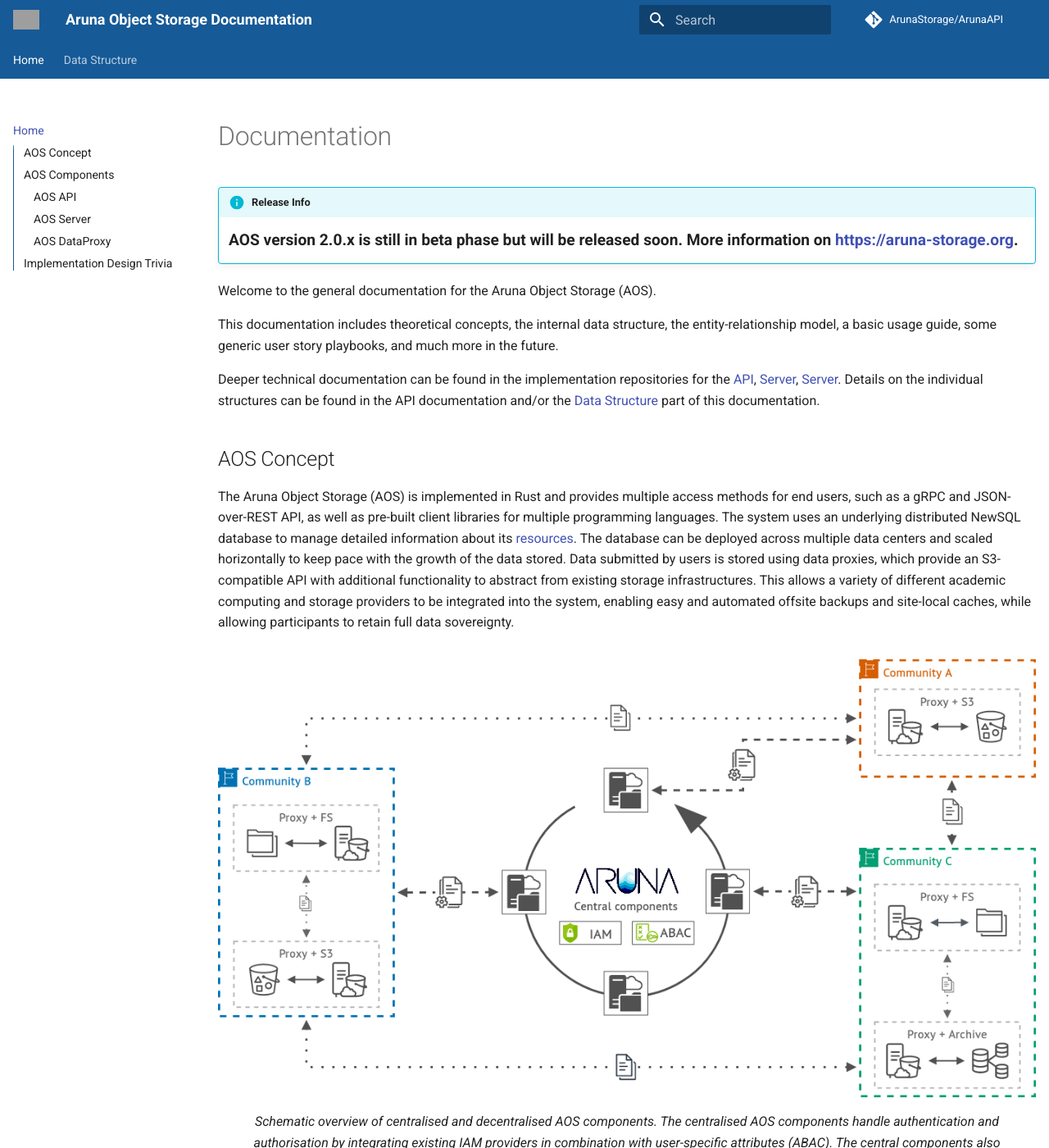
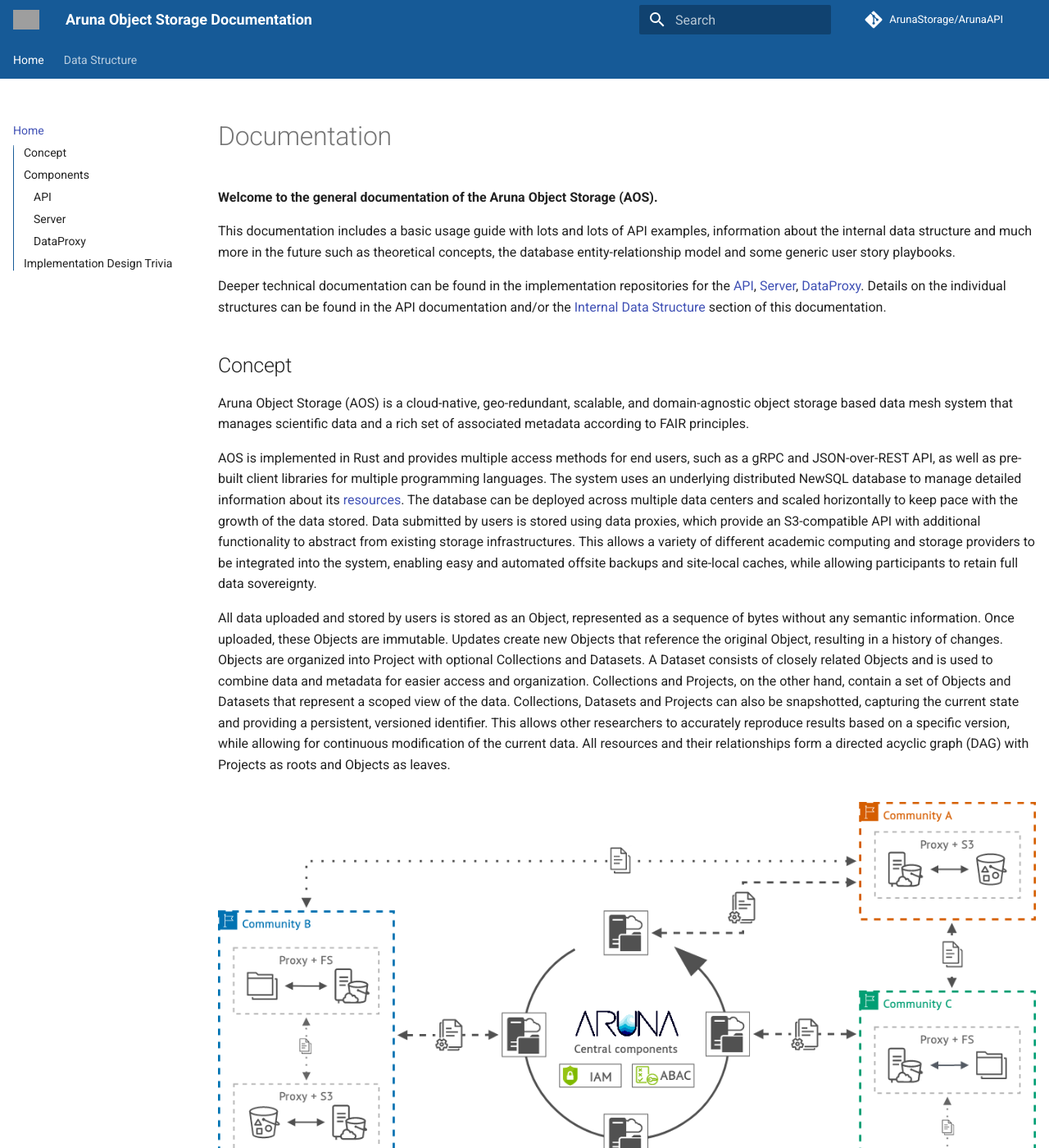
Before and after one commit to ArunaStorage/documentation, an MkDocs documentation site: the page built from docs/index.md, in a window 1280 px wide and 1400 px high. Shown: the whole window at 82% size. Built offline with MkDocs 1.6.1 and Material for MkDocs 9.7.7, drawn with Linux system fonts in a browser that asks for light colours; comment, search, counter and statistics services are not loaded; the version menu is left out; some of the changed text lies outside the part shown; grey boxes are pictures that could not be loaded.

Commit message:
docs: Adapt index page of documentation to the updated README

```diff
--- a/docs/index.md
+++ b/docs/index.md
@@ -1,20 +1,20 @@
 # Documentation
 
-!!! Info "Release Info"
+**Welcome to the general documentation of the Aruna Object Storage (AOS).**
 
-    <span style="font-size: 150%;">**AOS version 2.0.x is still in beta phase but will be released soon. More information on [https://aruna-storage.org](https://aruna-storage.org){target="_blank"}.**</span>
+This documentation includes a basic usage guide with lots and lots of API examples, information about the internal data structure and much more in the future such as theoretical concepts, the database entity-relationship model and some generic user story playbooks.
 
-Welcome to the general documentation for the Aruna Object Storage (AOS).
-
-This documentation includes theoretical concepts, the internal data structure, the entity-relationship model, a basic usage guide, some generic user story playbooks, and much more in the future.
-
-Deeper technical documentation can be found in the implementation repositories for the [API](#aos-api), [Server](#aos-server), [Server](#aos-dataproxy).
-Details on the individual structures can be found in the API documentation and/or the [Data Structure](internal_data_structure/internal_data_structure.md) part of this documentation.
+Deeper technical documentation can be found in the implementation repositories for the [API](#api), [Server](#server), [DataProxy](#dataproxy).
+Details on the individual structures can be found in the API documentation and/or the [Internal Data Structure](internal_data_structure/internal_data_structure.md) section of this documentation.
 
 
-## AOS Concept
+## Concept
 
-The Aruna Object Storage (AOS) is implemented in Rust and provides multiple access methods for end users, such as a gRPC and JSON-over-REST API, as well as pre-built client libraries for multiple programming languages. The system uses an underlying distributed NewSQL database to manage detailed information about its [resources](#aruna-resources).  The database can be deployed across multiple data centers and scaled horizontally to keep pace with the growth of the data stored. Data submitted by users is stored using data proxies, which provide an S3-compatible API with additional functionality to abstract from existing storage infrastructures. This allows a variety of different academic computing and storage providers to be integrated into the system, enabling easy and automated offsite backups and site-local caches, while allowing participants to retain full data sovereignty.
+Aruna Object Storage (AOS) is a cloud-native, geo-redundant, scalable, and domain-agnostic object storage based data mesh system that manages scientific data and a rich set of associated metadata according to FAIR principles.
+
+AOS is implemented in Rust and provides multiple access methods for end users, such as a gRPC and JSON-over-REST API, as well as pre-built client libraries for multiple programming languages. The system uses an underlying distributed NewSQL database to manage detailed information about its [resources](#aruna-resources). The database can be deployed across multiple data centers and scaled horizontally to keep pace with the growth of the data stored. Data submitted by users is stored using data proxies, which provide an S3-compatible API with additional functionality to abstract from existing storage infrastructures. This allows a variety of different academic computing and storage providers to be integrated into the system, enabling easy and automated offsite backups and site-local caches, while allowing participants to retain full data sovereignty.
+
+All data uploaded and stored by users is stored as an Object, represented as a sequence of bytes without any semantic information. Once uploaded, these Objects are immutable. Updates create new Objects that reference the original Object, resulting in a history of changes. Objects are organized into Project with optional Collections and Datasets. A Dataset consists of closely related Objects and is used to combine data and metadata for easier access and organization. Collections and Projects, on the other hand, contain a set of Objects and Datasets that represent a scoped view of the data. Collections, Datasets and Projects can also be snapshotted, capturing the current state and providing a persistent, versioned identifier. This allows other researchers to accurately reproduce results based on a specific version, while allowing for continuous modification of the current data. All resources and their relationships form a directed acyclic graph (DAG) with Projects as roots and Objects as leaves.
 
 <figure id="aruna-components" markdown>
   ![Schematic overview of centralised and decentralised AOS components.](internal_data_structure/aruna_components.png){ align=center }
@@ -22,14 +22,14 @@
 .</figcaption>
 </figure>
 
-## AOS Components
+## Components
 
 <figure id="aruna-resources" markdown>
   ![Resource relations concept of the Aruna Object Storage data structure](internal_data_structure/aruna_resources.png){ align=center }
-  <figcaption markdown>chematic of a hierarchical structure of AOS resources. A more detailed description of the individual parts can be found [here](internal_data_structure/internal_data_structure.md).</figcaption>
+  <figcaption markdown>Schematic of a hierarchical structure of AOS resources. A more detailed description of the individual parts can be found in the [**:material-graph:Data Structure**](internal_data_structure/internal_data_structure.md){target="_blank"} section.</figcaption>
 </figure>
 
-### **AOS API**
+### **API**
 
 [:material-source-repository: **Github repo**](https://github.com/ArunaStorage/ArunaAPI){:target="_blank"}
 
@@ -41,9 +41,9 @@
 * Rust API stubs: [GitHub](https://github.com/ArunaStorage/rust-api){:target="_blank"} or [crates.io](https://crates.io/crates/aruna-rust-api){:target="_blank"}
 * Go API stubs: [GitHub](https://github.com/ArunaStorage/go-api){:target="_blank"}
 * Python API stubs: [GitHub](https://github.com/ArunaStorage/python-api){:target="_blank"} or [PyPI](https://pypi.org/project/Aruna-Python-API){:target="_blank"}
-* Java API stubs: [GitHub](https://github.com/ArunaStorage/java-api){:target="_blank"}
+* Java API stubs: [GitHub](https://github.com/ArunaStorage/java-api){:target="_blank"} or [GitHub Packages](https://github.com/ArunaStorage/java-api/packages/){:target="_blank"}
 
-### **AOS Server**
+### **Server**
 
 [:material-source-repository: **Github repo**](https://github.com/ArunaStorage/ArunaServer){:target="_blank"}
 
@@ -51,7 +51,7 @@
 
 > Aruna Object Storage is a geo-redundant data lake storage system that manages scientific data and a rich set of associated metadata according to FAIR principles.
 
->It supports multiple data storage backends (e.g. S3, File ...) via a DataProxy that exposes a S3-compatible interface.
+> It supports multiple data storage backends (e.g. S3, File ...) via a DataProxy that exposes a S3-compatible interface.
 
 > * FAIR, geo-redundant, data storage for multiple scientific domains
 > * Organize your data objects in projects, collections and datasets
@@ -62,13 +62,15 @@
 > * REST-API and dedicated client libraries for Python, Rust, Go and Java
 > * (planned) integrated scheduling of external workflows for data validation and transformation
 
-### **AOS DataProxy**
+### **DataProxy**
 
 [:material-source-repository: **Github repo**](https://github.com/ArunaStorage/DataProxy){:target="_blank"}
 
 > This is the internal server implementation handling the communication between the data storage backend used for the specific AOS instance.
 
-> DataProxy is a subcomponent of Aruna Object Storage that provides a partially compatible S3 API for data storage with advanced features like encryption at REST, deduplication, and storage according to FAIR principles. Features
+> DataProxy is a subcomponent of Aruna Object Storage that provides a partially compatible S3 API for data storage with advanced features like encryption at REST, deduplication, and storage according to FAIR principles.
+
+> **Features**
 
 > * Partial S3 API compatibility: DataProxy implements a subset of the S3 API, making it easy to integrate with existing S3 clients and libraries.
 > * Encryption at rest: all data stored in DataProxy is encrypted at rest, ensuring the confidentiality and integrity of your data.
@@ -88,10 +90,10 @@
 
 ## Implementation Design Trivia
 
-- An RDBMS will be used as database backend for the AOS Server
-- The AOS Server, Dataproxy nd CLI will be implemented in [Rust](https://www.rust-lang.org/){:target="_blank"}
-- The base API interface will be defined using [Protocol Buffers](https://developers.google.com/protocol-buffers){:target="_blank"}
-- All endpoints work with JSON over HTTP just as they do with requests made via gRPC from individual clients
-- [Clients stubs](#aos-api) will be generated for major programming languages on every API release
-- A [basic CLI client](https://github.com/ArunaStorage/ArunaCLI){:target="_blank"} will be offered to simplify the usage entry barrier
-- A [web UI](https://web.aruna.nfdi-dev.gi.denbi.de/ui/){:target="_blank"} is available for demonstration purposes
+- A distributed NewSQL RDBMS will be used as database backend for the AOS Server
+- The AOS Server, Data Proxy and CLI are implemented in [Rust](https://www.rust-lang.org/)
+- The base API interface is defined using [Protocol Buffers](https://developers.google.com/protocol-buffers)
+- All endpoints work with JSON over HTTP just as they would do with requests made via gRPC from individual clients
+- [Client stubs](#aos-api) will be generated for major programming languages on every API release ([listed here](#aos-api))
+- A [basic CLI client](https://github.com/ArunaStorage/ArunaCLI) will be offered to simplify the usage entry barrier
+- A [web UI](https://aruna-storage.org) is available for demonstration purposes
--- a/docs/stylesheets/extra.css
+++ b/docs/stylesheets/extra.css
@@ -6,6 +6,10 @@
 
 .md-grid {
   max-width: 75rem;
+}
+
+.md-typeset table:not([class]) td {
+  padding: .5em 1em !important;
 }
 
 h2 {
@@ -21,6 +25,13 @@
 .flex-container {
   display: flex; /* or inline-flex */
   justify-content: space-between;
+}
+
+/* Responsive layout - makes a one column layout instead of a two-column layout */
+@media (max-width: 1220px) {
+  .flex-container {
+    flex-direction: column;
+  }
 }
 
 .flex-item {
@@ -40,6 +51,14 @@
   text-align: justify;
 }
 
+#iconbox > p {
+  text-align: center;
+}
+
+#iconbox > strong {
+  font-size: 150% !important;
+}
+
 .flex-item-headline {
   font-size: larger;
 }
```
